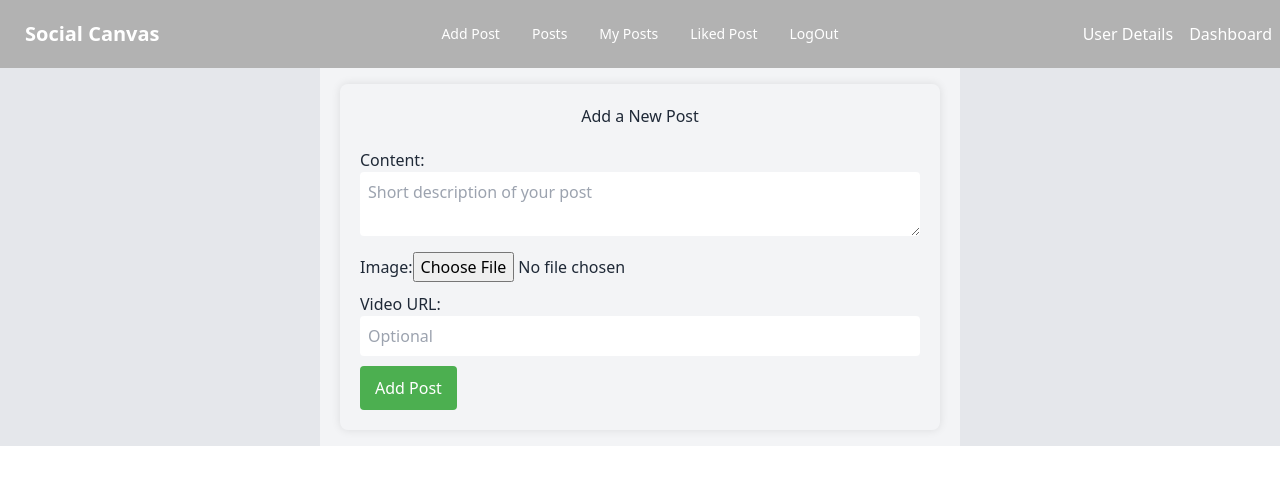
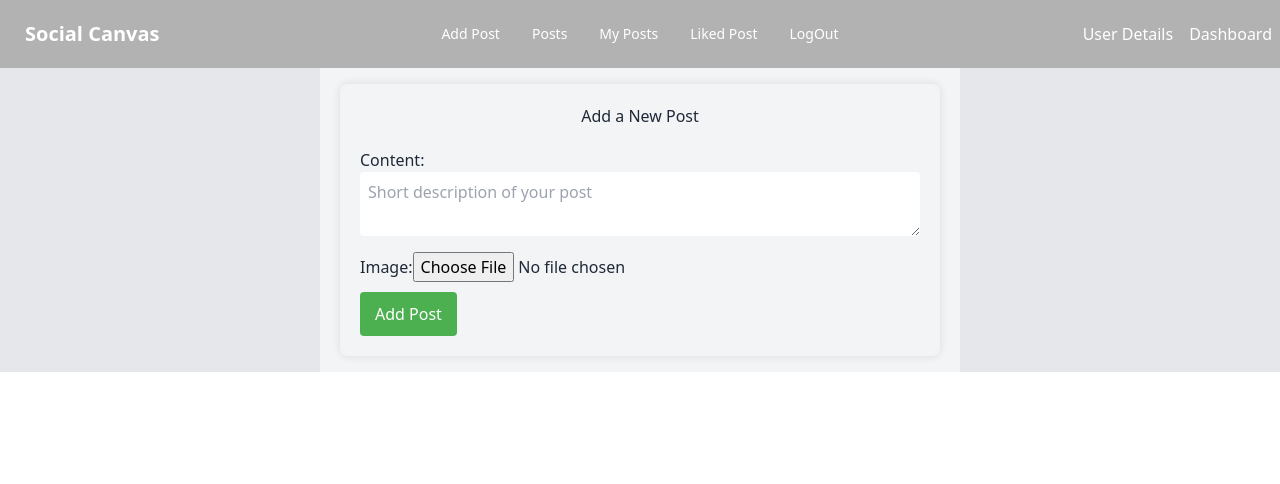
Before and after one commit to Nirob-Barman/Social-Canvas, a React (Vite) app in the folder Social-Canvas-Client/: page /posts/add in a window 1280 px wide. Shown: the top 484 px of the page. Built offline with nearby package versions, Linux system fonts and the light colour scheme; no server answers; sample sign-in values are in the browser's storage.

Commit message:
Add post with or without image

```diff
--- a/Social-Canvas-Client/src/Pages/DashBoard/AddPost/AddPost.jsx
+++ b/Social-Canvas-Client/src/Pages/DashBoard/AddPost/AddPost.jsx
@@ -5,7 +5,7 @@ import { useNavigate } from 'react-router-dom';
 const AddPost = () => {
     const [content, setContent] = useState('');
     const [image, setImage] = useState(null);
-    const [videoUrl, setVideoUrl] = useState('');
+    // const [videoUrl, setVideoUrl] = useState('');
     const navigate = useNavigate();
 
     const onSubmit = async (event) => {
@@ -17,8 +17,11 @@ const AddPost = () => {
 
             const formData = new FormData();
             formData.append('content', content);
-            formData.append('image', image);
-            formData.append('video_url', videoUrl);
+            // formData.append('image', image);
+            if (image) {
+                formData.append('image', image);
+            }
+            // formData.append('video_url', videoUrl);
 
             const response = await axios.post('https://social-canvas.onrender.com/posts/add-post/', formData, {
                 headers: {
@@ -66,7 +69,7 @@ const AddPost = () => {
 
                     <br />
 
-                    <label htmlFor="videoUrl">Video URL:</label>
+                    {/* <label htmlFor="videoUrl">Video URL:</label>
                     <input
                         type="text"
                         id="videoUrl"
@@ -75,7 +78,7 @@ const AddPost = () => {
                         placeholder='Optional'
                         onChange={(e) => setVideoUrl(e.target.value)}
                         style={{ width: '100%', marginBottom: '10px', padding: '8px', borderRadius: '4px' }}
-                    />
+                    /> */}
 
                     <button
                         type="submit"
```
